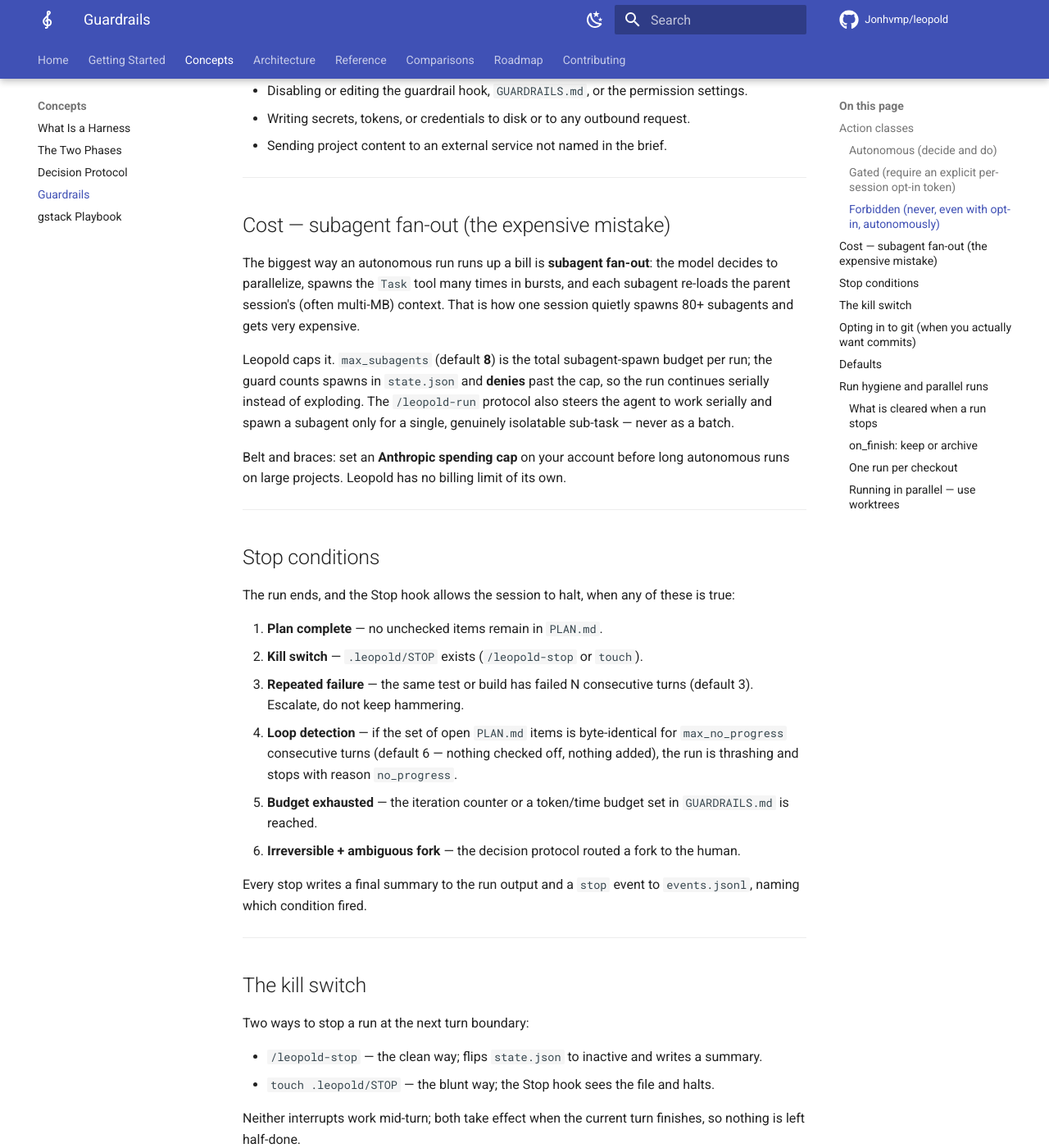
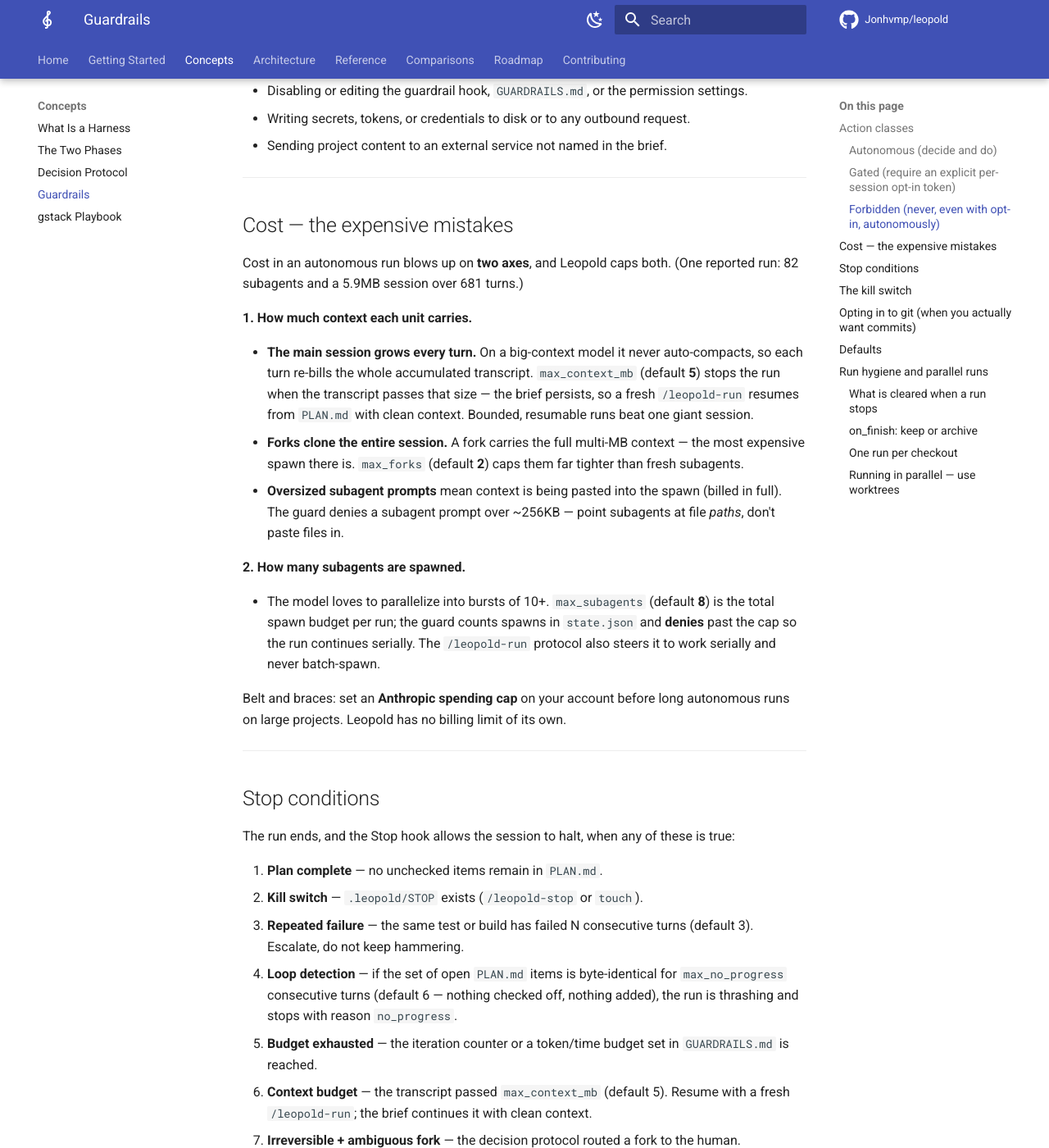
Before and after one commit to Jonhvmp/leopold, an MkDocs documentation site: the page built from docs/guardrails.md, in a window 1280 px wide and 1400 px high, scrolled down 2064 px. Shown: the whole window at 82% size. Built offline with MkDocs 1.6.1 and Material for MkDocs 9.7.7, drawn with Linux system fonts in a browser that asks for light colours; comment, search, counter and statistics services are not loaded; some of the changed text lies outside the part shown.

Commit message:
guard: cap context per spawn + session-context budget (the real money pit)
The subagent-count cap was only half the fix — the bigger cost was CONTEXT: each spawn carries multi-MB context and the main session re-bills its whole growing transcript every turn (a run hit 5.9MB over 681 turns). Added, all enforced by the hooks: max_context_mb (default 5) stops the run when the transcript passes it (Stop hook reads transcript_path; brief persists so a fresh run resumes from PLAN with clean context); max_forks (default 2) caps forks separately since a fork clones the WHOLE session; oversized subagent prompts (>256KB) are denied (context-dumping).

Skill steers serial work, no forks, minimal subagent prompts. Templates/state/docs updated. Tested in make hooks-test (fork budget, oversized prompt, context budget). Part of 0.4.1.

Reported: 82 subagents + 5.9MB session = a big bill; the context axis was the dominant cost.

```diff
--- a/docs/guardrails.md
+++ b/docs/guardrails.md
@@ -76,18 +76,31 @@
 
 ---
 
-## Cost — subagent fan-out (the expensive mistake)
+## Cost — the expensive mistakes
 
-The biggest way an autonomous run runs up a bill is **subagent fan-out**: the model
-decides to parallelize, spawns the `Task` tool many times in bursts, and each subagent
-re-loads the parent session's (often multi-MB) context. That is how one session quietly
-spawns 80+ subagents and gets very expensive.
+Cost in an autonomous run blows up on **two axes**, and Leopold caps both. (One reported
+run: 82 subagents and a 5.9MB session over 681 turns.)
 
-Leopold caps it. `max_subagents` (default **8**) is the total subagent-spawn budget per
-run; the guard counts spawns in `state.json` and **denies** past the cap, so the run
-continues serially instead of exploding. The `/leopold-run` protocol also steers the
-agent to work serially and spawn a subagent only for a single, genuinely isolatable
-sub-task — never as a batch.
+**1. How much context each unit carries.**
+
+- **The main session grows every turn.** On a big-context model it never auto-compacts, so
+  each turn re-bills the whole accumulated transcript. `max_context_mb` (default **5**)
+  stops the run when the transcript passes that size — the brief persists, so a fresh
+  `/leopold-run` resumes from `PLAN.md` with clean context. Bounded, resumable runs beat
+  one giant session.
+- **Forks clone the entire session.** A fork carries the full multi-MB context — the most
+  expensive spawn there is. `max_forks` (default **2**) caps them far tighter than fresh
+  subagents.
+- **Oversized subagent prompts** mean context is being pasted into the spawn (billed in
+  full). The guard denies a subagent prompt over ~256KB — point subagents at file *paths*,
+  don't paste files in.
+
+**2. How many subagents are spawned.**
+
+- The model loves to parallelize into bursts of 10+. `max_subagents` (default **8**) is the
+  total spawn budget per run; the guard counts spawns in `state.json` and **denies** past
+  the cap so the run continues serially. The `/leopold-run` protocol also steers it to work
+  serially and never batch-spawn.
 
 Belt and braces: set an **Anthropic spending cap** on your account before long autonomous
 runs on large projects. Leopold has no billing limit of its own.
@@ -108,7 +121,9 @@
    added), the run is thrashing and stops with reason `no_progress`.
 5. **Budget exhausted** — the iteration counter or a token/time budget set in
    `GUARDRAILS.md` is reached.
-6. **Irreversible + ambiguous fork** — the decision protocol routed a fork to
+6. **Context budget** — the transcript passed `max_context_mb` (default 5). Resume
+   with a fresh `/leopold-run`; the brief continues it with clean context.
+7. **Irreversible + ambiguous fork** — the decision protocol routed a fork to
    the human.
 
 Every stop writes a final summary to the run output and a `stop` event to
@@ -154,6 +169,8 @@
 | Max consecutive fails| 3       | `GUARDRAILS.md`          |
 | Max iterations       | 50      | `GUARDRAILS.md`          |
 | Subagent spawns/run  | 8       | `max_subagents` in `GUARDRAILS.md` |
+| Forks/run            | 2       | `max_forks` in `GUARDRAILS.md` |
+| Context budget       | 5 MB    | `max_context_mb` in `GUARDRAILS.md` |
 | Edits outside root   | never   | not configurable         |
 
 ## Run hygiene and parallel runs
```
Also changed, not shown: CHANGELOG.md (+19 -7 lines), README.md (+1 -1 lines), skills/leopold-run/SKILL.md (+9 -2 lines), templates/GUARDRAILS.md (+3 -0 lines), 3 other files.
